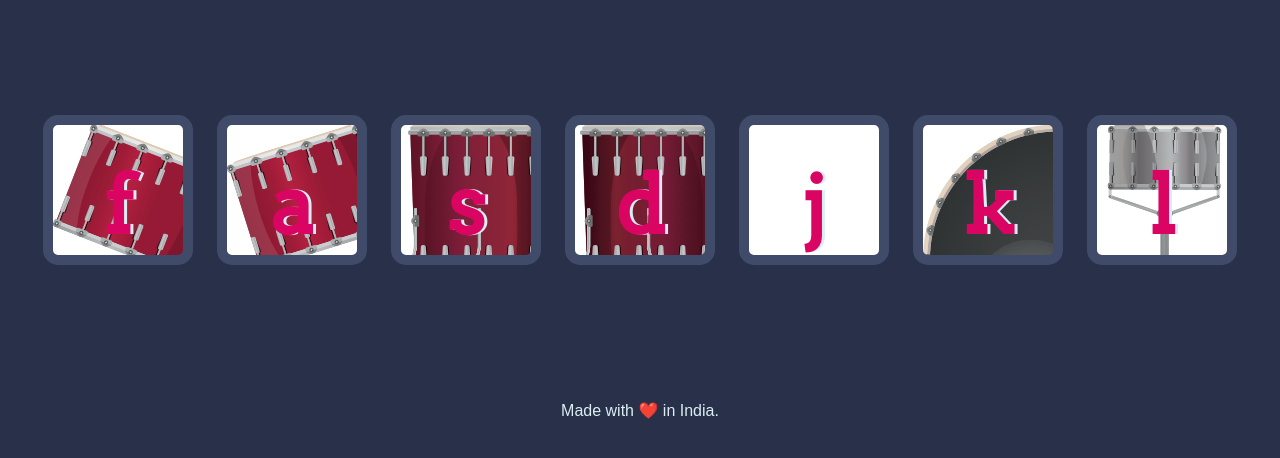
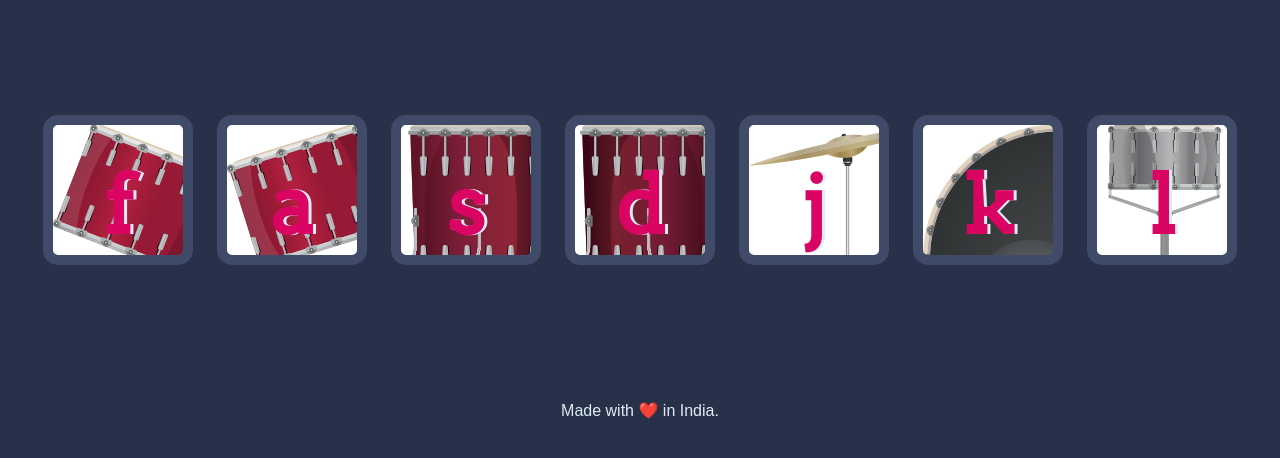
Before and after one commit to Prateek195jain/Drum-Kit, a plain HTML site: page index.html in a window 1280 px wide. Shown: the part 174-632 px from the top of the page. Drawn offline with Linux system fonts and the light colour scheme; files whose address does not match are found by name.

Commit message:
Update styles.css

```diff
--- a/styles.css
+++ b/styles.css
@@ -33,7 +33,7 @@ footer {
 }
 
 .j {
-  background-image: url("images/crash.png");
+  background-image: url("https://github.com/Prateek195jain/Drum-Kit/blob/main/crash.png");
 }
 
 .k {
```
